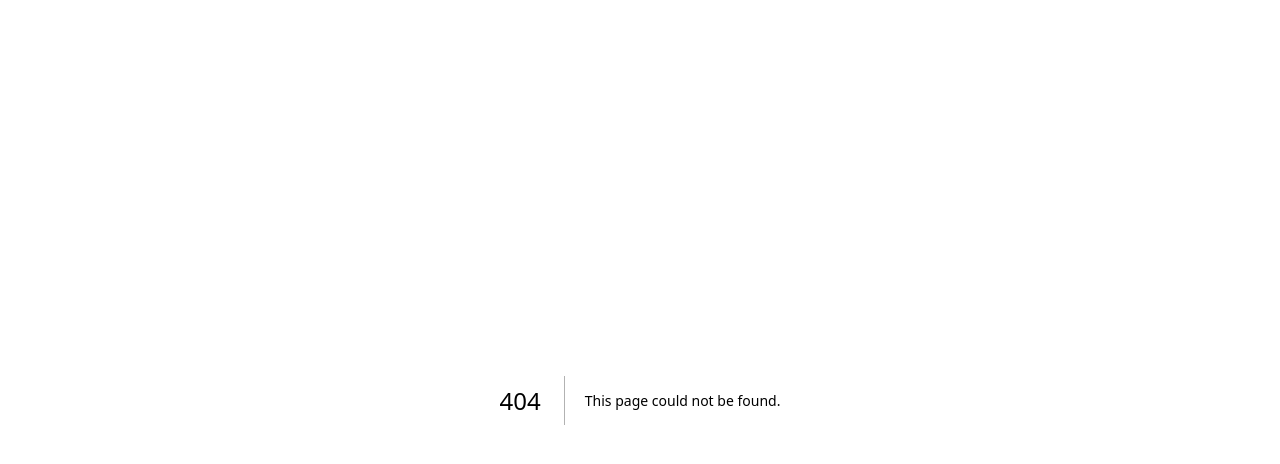
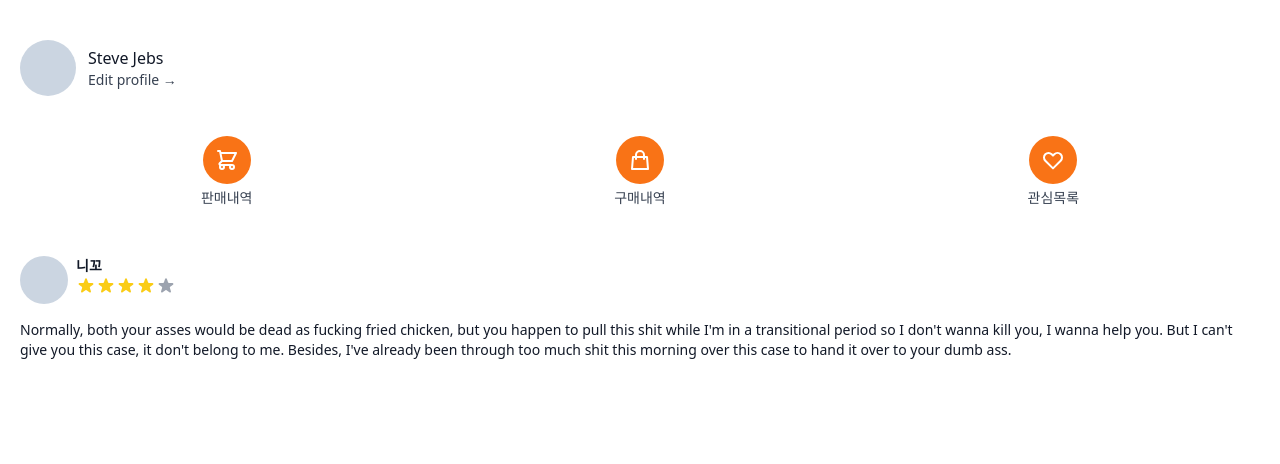
Before and after one commit to mikyungyun/market, a Next.js app: page /profile in a window 1280 px wide. Before the commit this address had no page. Shown: the top 464 px of the page. Built offline with nearby package versions, Linux system fonts and the light colour scheme.

Commit message:
profile page ui

```diff
--- /dev/null
+++ b/src/pages/profile/index.tsx
@@ -0,0 +1,147 @@
+import type { NextPage } from 'next';
+
+const Profile: NextPage = () => {
+  return (
+    <div className="py-10 px-5">
+      <div className="flex items-center space-x-3">
+        <div className="w-14 h-14 rounded-full bg-slate-300" />
+        <div className="flex flex-col">
+          <span className="font-medium text-gray-900">Steve Jebs</span>
+          <span className="text-sm text-gray-700">Edit profile &rarr;</span>
+        </div>
+      </div>
+      <div className="flex justify-around mt-10">
+        <div className="flex flex-col items-center">
+          <div className="text-white w-12 h-12 flex items-center justify-center bg-orange-500 rounded-full">
+            <svg
+              className="w-6 h-6"
+              fill="none"
+              stroke="currentColor"
+              viewBox="0 0 24 24"
+              xmlns="http://www.w3.org/2000/svg"
+            >
+              <path
+                strokeLinecap="round"
+                strokeLinejoin="round"
+                strokeWidth="2"
+                d="M3 3h2l.4 2M7 13h10l4-8H5.4M7 13L5.4 5M7 13l-2.293 2.293c-.63.63-.184 1.707.707 1.707H17m0 0a2 2 0 100 4 2 2 0 000-4zm-8 2a2 2 0 11-4 0 2 2 0 014 0z"
+              ></path>
+            </svg>
+          </div>
+          <span className="text-sm font-medium text-gray-700 mt-1">
+            판매내역
+          </span>
+        </div>
+        <div className="flex flex-col items-center">
+          <div className="text-white w-12 h-12 flex items-center justify-center bg-orange-500 rounded-full">
+            <svg
+              className="w-6 h-6"
+              fill="none"
+              stroke="currentColor"
+              viewBox="0 0 24 24"
+              xmlns="http://www.w3.org/2000/svg"
+            >
+              <path
+                strokeLinecap="round"
+                strokeLinejoin="round"
+                strokeWidth="2"
+                d="M16 11V7a4 4 0 00-8 0v4M5 9h14l1 12H4L5 9z"
+              ></path>
+            </svg>
+          </div>
+          <span className="text-sm font-medium text-gray-700 mt-1">
+            구매내역
+          </span>
+        </div>
+        <div className="flex flex-col items-center">
+          <div className="text-white w-12 h-12 flex items-center justify-center bg-orange-500 rounded-full">
+            <svg
+              className="w-6 h-6"
+              fill="none"
+              stroke="currentColor"
+              viewBox="0 0 24 24"
+              xmlns="http://www.w3.org/2000/svg"
+            >
+              <path
+                strokeLinecap="round"
+                strokeLinejoin="round"
+                strokeWidth="2"
+                d="M4.318 6.318a4.5 4.5 0 000 6.364L12 20.364l7.682-7.682a4.5 4.5 0 00-6.364-6.364L12 7.636l-1.318-1.318a4.5 4.5 0 00-6.364 0z"
+              ></path>
+            </svg>
+          </div>
+          <span className="text-sm font-medium text-gray-700 mt-1">
+            관심목록
+          </span>
+        </div>
+      </div>
+      <div className="mt-12">
+        <div className="flex items-cennter space-x-2">
+          <div className="w-12 h-12 rounded-full bg-slate-300" />
+          <div>
+            <h4 className="text-sm font-bold text-gray-900">니꼬</h4>
+            <div className="flex">
+              <svg
+                className="text-yellow-400 h-5 w-5"
+                xmlns="http://www.w3.org/2000/svg"
+                viewBox="0 0 20 20"
+                fill="currentColor"
+                aria-hidden="true"
+              >
+                <path d="M9.049 2.927c.3-.921 1.603-.921 1.902 0l1.07 3.292a1 1 0 00.95.69h3.462c.969 0 1.371 1.24.588 1.81l-2.8 2.034a1 1 0 00-.364 1.118l1.07 3.292c.3.921-.755 1.688-1.54 1.118l-2.8-2.034a1 1 0 00-1.175 0l-2.8 2.034c-.784.57-1.838-.197-1.539-1.118l1.07-3.292a1 1 0 00-.364-1.118L2.98 8.72c-.783-.57-.38-1.81.588-1.81h3.461a1 1 0 00.951-.69l1.07-3.292z" />
+              </svg>
+              <svg
+                className="text-yellow-400 h-5 w-5"
+                xmlns="http://www.w3.org/2000/svg"
+                viewBox="0 0 20 20"
+                fill="currentColor"
+                aria-hidden="true"
+              >
+                <path d="M9.049 2.927c.3-.921 1.603-.921 1.902 0l1.07 3.292a1 1 0 00.95.69h3.462c.969 0 1.371 1.24.588 1.81l-2.8 2.034a1 1 0 00-.364 1.118l1.07 3.292c.3.921-.755 1.688-1.54 1.118l-2.8-2.034a1 1 0 00-1.175 0l-2.8 2.034c-.784.57-1.838-.197-1.539-1.118l1.07-3.292a1 1 0 00-.364-1.118L2.98 8.72c-.783-.57-.38-1.81.588-1.81h3.461a1 1 0 00.951-.69l1.07-3.292z" />
+              </svg>
+              <svg
+                className="text-yellow-400 h-5 w-5"
+                xmlns="http://www.w3.org/2000/svg"
+                viewBox="0 0 20 20"
+                fill="currentColor"
+                aria-hidden="true"
+              >
+                <path d="M9.049 2.927c.3-.921 1.603-.921 1.902 0l1.07 3.292a1 1 0 00.95.69h3.462c.969 0 1.371 1.24.588 1.81l-2.8 2.034a1 1 0 00-.364 1.118l1.07 3.292c.3.921-.755 1.688-1.54 1.118l-2.8-2.034a1 1 0 00-1.175 0l-2.8 2.034c-.784.57-1.838-.197-1.539-1.118l1.07-3.292a1 1 0 00-.364-1.118L2.98 8.72c-.783-.57-.38-1.81.588-1.81h3.461a1 1 0 00.951-.69l1.07-3.292z" />
+              </svg>
+              <svg
+                className="text-yellow-400 h-5 w-5"
+                xmlns="http://www.w3.org/2000/svg"
+                viewBox="0 0 20 20"
+                fill="currentColor"
+                aria-hidden="true"
+              >
+                <path d="M9.049 2.927c.3-.921 1.603-.921 1.902 0l1.07 3.292a1 1 0 00.95.69h3.462c.969 0 1.371 1.24.588 1.81l-2.8 2.034a1 1 0 00-.364 1.118l1.07 3.292c.3.921-.755 1.688-1.54 1.118l-2.8-2.034a1 1 0 00-1.175 0l-2.8 2.034c-.784.57-1.838-.197-1.539-1.118l1.07-3.292a1 1 0 00-.364-1.118L2.98 8.72c-.783-.57-.38-1.81.588-1.81h3.461a1 1 0 00.951-.69l1.07-3.292z" />
+              </svg>
+              <svg
+                className="text-gray-400 h-5 w-5"
+                xmlns="http://www.w3.org/2000/svg"
+                viewBox="0 0 20 20"
+                fill="currentColor"
+                aria-hidden="true"
+              >
+                <path d="M9.049 2.927c.3-.921 1.603-.921 1.902 0l1.07 3.292a1 1 0 00.95.69h3.462c.969 0 1.371 1.24.588 1.81l-2.8 2.034a1 1 0 00-.364 1.118l1.07 3.292c.3.921-.755 1.688-1.54 1.118l-2.8-2.034a1 1 0 00-1.175 0l-2.8 2.034c-.784.57-1.838-.197-1.539-1.118l1.07-3.292a1 1 0 00-.364-1.118L2.98 8.72c-.783-.57-.38-1.81.588-1.81h3.461a1 1 0 00.951-.69l1.07-3.292z" />
+              </svg>
+            </div>
+          </div>
+        </div>
+        <div className="text-sm text-gray-900 mt-4">
+          <p>
+            Normally, both your asses would be dead as fucking fried chicken,
+            but you happen to pull this shit while I&apos;m in a transitional
+            period so I don&apos;t wanna kill you, I wanna help you. But I
+            can&apos;t give you this case, it don&apos;t belong to me. Besides,
+            I&apos;ve already been through too much shit this morning over this
+            case to hand it over to your dumb ass.
+          </p>
+        </div>
+      </div>
+    </div>
+  );
+};
+
+export default Profile;
```
